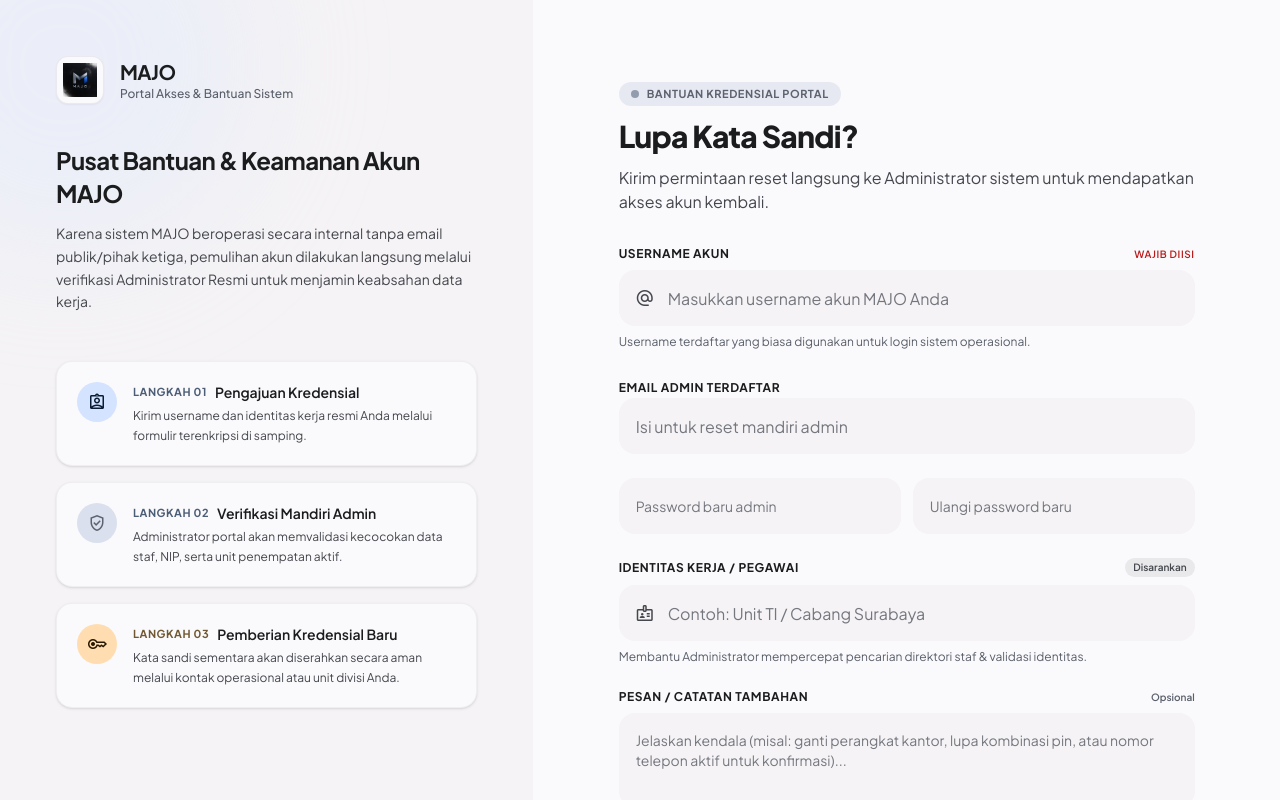
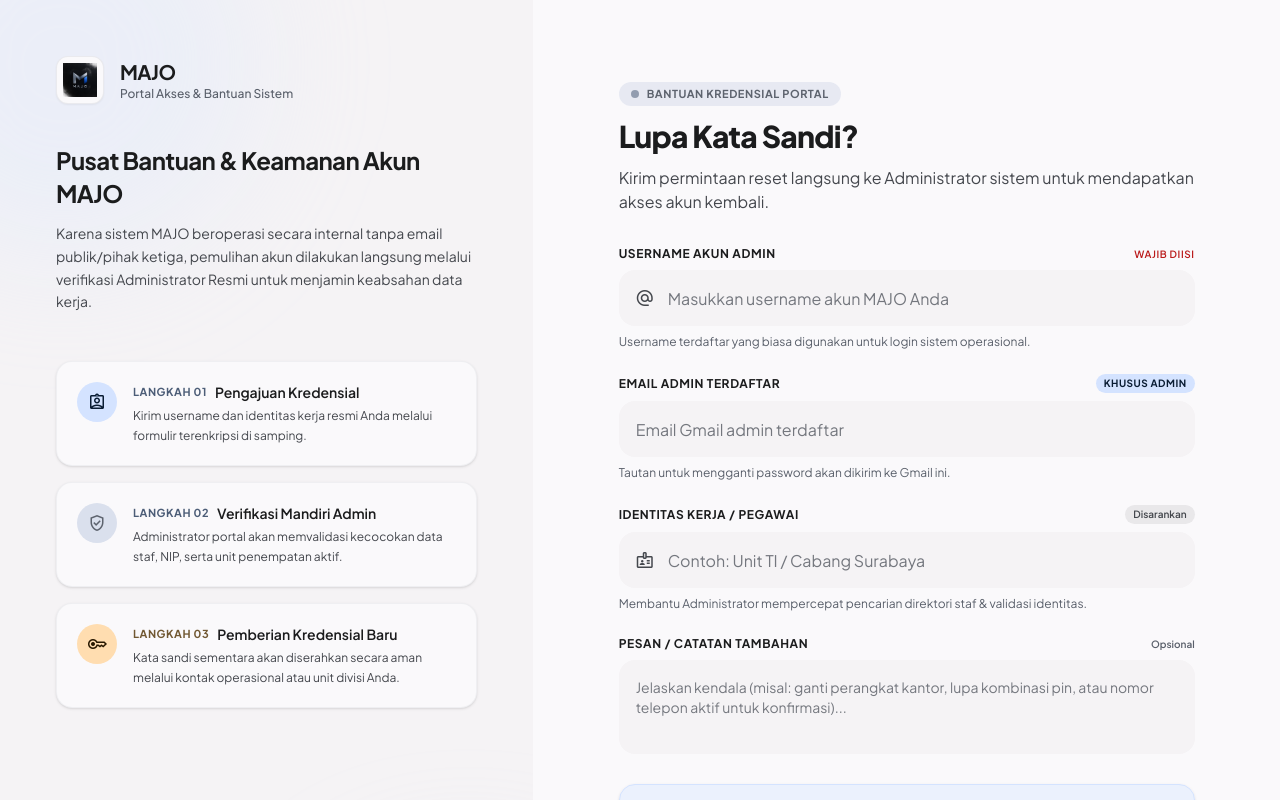
Before and after one commit to nolanfifth-cloud/MAJO, a React (Vite) app: page / in a window 1280 px wide. Both pictures are taken after a click on the button "Lupa password?". Shown: the top 800 px of the page. Built offline with nearby package versions, Linux system fonts and the light colour scheme; no server answers.

Commit message:
fix: send admin password reset by email

```diff
--- a/src/components/ForgotPasswordView.tsx
+++ b/src/components/ForgotPasswordView.tsx
@@ -1,5 +1,5 @@
 import React, { useState } from 'react';
-import { AuthView, RegisteredAccount } from '../types';
+import { AuthView } from '../types';
 import { isFirebaseConfigured, sendFirebasePasswordReset } from '../services/firebase';
 
 const LOGO_URL = '/assets/logo%20MAJO.png';
@@ -11,8 +11,6 @@ interface ForgotPasswordViewProps {
 export const ForgotPasswordView: React.FC<ForgotPasswordViewProps> = ({ onNavigate }) => {
   const [username, setUsername] = useState('');
   const [email, setEmail] = useState('');
-  const [newPassword, setNewPassword] = useState('');
-  const [confirmNewPassword, setConfirmNewPassword] = useState('');
   const [employeeId, setEmployeeId] = useState('');
   const [notes, setNotes] = useState('');
   const [isLoading, setIsLoading] = useState(false);
@@ -46,50 +44,12 @@ export const ForgotPasswordView: React.FC<ForgotPasswordViewProps> = ({ onNaviga
       }
       return;
     }
-
-    if (email.trim() && newPassword) {
-      if (newPassword.length < 4 || newPassword !== confirmNewPassword) {
-        setErrorMessage('Password baru minimal 4 karakter dan harus sama dengan konfirmasinya.');
-        return;
-      }
-      try {
-        const stored = localStorage.getItem('majo_accounts');
-        const accounts: RegisteredAccount[] = stored ? JSON.parse(stored) : [];
-        const accountIndex = accounts.findIndex(
-          (account) =>
-            account.role === 'admin' &&
-            (account.username.toLowerCase() === username.trim().toLowerCase() ||
-              account.email?.toLowerCase() === username.trim().toLowerCase()) &&
-            account.email?.toLowerCase() === email.trim().toLowerCase()
-        );
-        if (accountIndex < 0) {
-          setErrorMessage('Username dan email admin tidak cocok.');
-          return;
-        }
-        accounts[accountIndex].password = newPassword;
-        localStorage.setItem('majo_accounts', JSON.stringify(accounts));
-        setTicketId('RESET-MANDIRI');
-      } catch {
-        setErrorMessage('Pemulihan mandiri tidak tersedia pada perangkat ini.');
-        return;
-      }
-    }
-
-    setIsLoading(true);
-
-    setTimeout(() => {
-      const generatedTicket = `#RST-${Math.floor(10000 + Math.random() * 90000)}`;
-      setTicketId(generatedTicket);
-      setIsLoading(false);
-      setIsSubmitted(true);
-    }, 1000);
+    setErrorMessage('Firebase belum dikonfigurasi. Hubungkan Firebase Authentication untuk mengirim email reset password.');
   };
 
   const handleResetFormState = () => {
     setUsername('');
     setEmail('');
-    setNewPassword('');
-    setConfirmNewPassword('');
     setEmployeeId('');
     setNotes('');
     setIsSubmitted(false);
@@ -245,7 +205,7 @@ export const ForgotPasswordView: React.FC<ForgotPasswordViewProps> = ({ onNaviga
                   </div>
                   <div>
                     <p className="text-base font-bold text-on-surface">
-                      Permintaan Terkirim ke Administrator
+                      Link Reset Password Terkirim
                     </p>
                     <p className="text-xs text-secondary">
                       Tiket antrean ID:{' '}
@@ -256,9 +216,9 @@ export const ForgotPasswordView: React.FC<ForgotPasswordViewProps> = ({ onNaviga
                   </div>
                 </div>
                 <p className="text-sm text-on-surface-variant leading-relaxed">
-                  Data pemulihan akun <strong className="text-on-surface">@{username}</strong> sedang
-                  diperiksa oleh Tim Administrator MAJO. Harap tetap terhubung pada kanal komunikasi
-                  internal operasional Anda.
+                  Tautan untuk mengganti password akun <strong className="text-on-surface">@{username}</strong> telah
+                  dikirim ke <strong className="text-on-surface">{email}</strong>. Buka Gmail tersebut dan ikuti
+                  instruksi Firebase untuk membuat password baru.
                 </p>
                 <div className="pt-3 flex flex-col sm:flex-row gap-3">
                   <button
@@ -297,7 +257,7 @@ export const ForgotPasswordView: React.FC<ForgotPasswordViewProps> = ({ onNaviga
                     className="flex items-center justify-between text-xs font-bold text-on-surface uppercase tracking-wider"
                     htmlFor="usernameInput"
                   >
-                    <span>Username Akun</span>
+                      <span>Username Akun Admin</span>
                     <span className="text-[10px] text-error font-semibold">Wajib Diisi</span>
                   </label>
                   <div className="relative flex items-center">
@@ -322,35 +282,27 @@ export const ForgotPasswordView: React.FC<ForgotPasswordViewProps> = ({ onNaviga
 
                 {/* Admin self-service recovery fields */}
                 <div className="space-y-2">
-                  <label className="text-xs font-bold text-on-surface uppercase tracking-wider" htmlFor="emailInput">
-                    Email Admin Terdaftar
-                  </label>
+                  <div className="flex items-center justify-between gap-3">
+                    <label className="text-xs font-bold text-on-surface uppercase tracking-wider" htmlFor="emailInput">
+                      Email Admin Terdaftar
+                    </label>
+                    <span className="px-2 py-0.5 rounded-full bg-primary-fixed text-on-primary-fixed text-[10px] font-bold uppercase tracking-wider whitespace-nowrap">
+                      Khusus admin
+                    </span>
+                  </div>
                   <input
                     className="w-full h-14 px-4 bg-surface-container-low rounded-2xl text-on-surface text-base placeholder:text-outline outline-none border border-transparent focus:border-outline-variant/30"
                     id="emailInput"
                     name="email"
                     value={email}
                     onChange={(e) => setEmail(e.target.value)}
-                    placeholder="Isi untuk reset mandiri admin"
+                    placeholder="Email Gmail admin terdaftar"
+                    required
                     type="email"
                   />
-                </div>
-
-                <div className="grid sm:grid-cols-2 gap-3">
-                  <input
-                    className="w-full h-14 px-4 bg-surface-container-low rounded-2xl text-on-surface text-sm placeholder:text-outline outline-none border border-transparent focus:border-outline-variant/30"
-                    value={newPassword}
-                    onChange={(e) => setNewPassword(e.target.value)}
-                    placeholder="Password baru admin"
-                    type="password"
-                  />
-                  <input
-                    className="w-full h-14 px-4 bg-surface-container-low rounded-2xl text-on-surface text-sm placeholder:text-outline outline-none border border-transparent focus:border-outline-variant/30"
-                    value={confirmNewPassword}
-                    onChange={(e) => setConfirmNewPassword(e.target.value)}
-                    placeholder="Ulangi password baru"
-                    type="password"
-                  />
+                  <p className="text-xs text-secondary">
+                    Tautan untuk mengganti password akan dikirim ke Gmail ini.
+                  </p>
                 </div>
 
                 {/* Additional Identity Field */}
```
